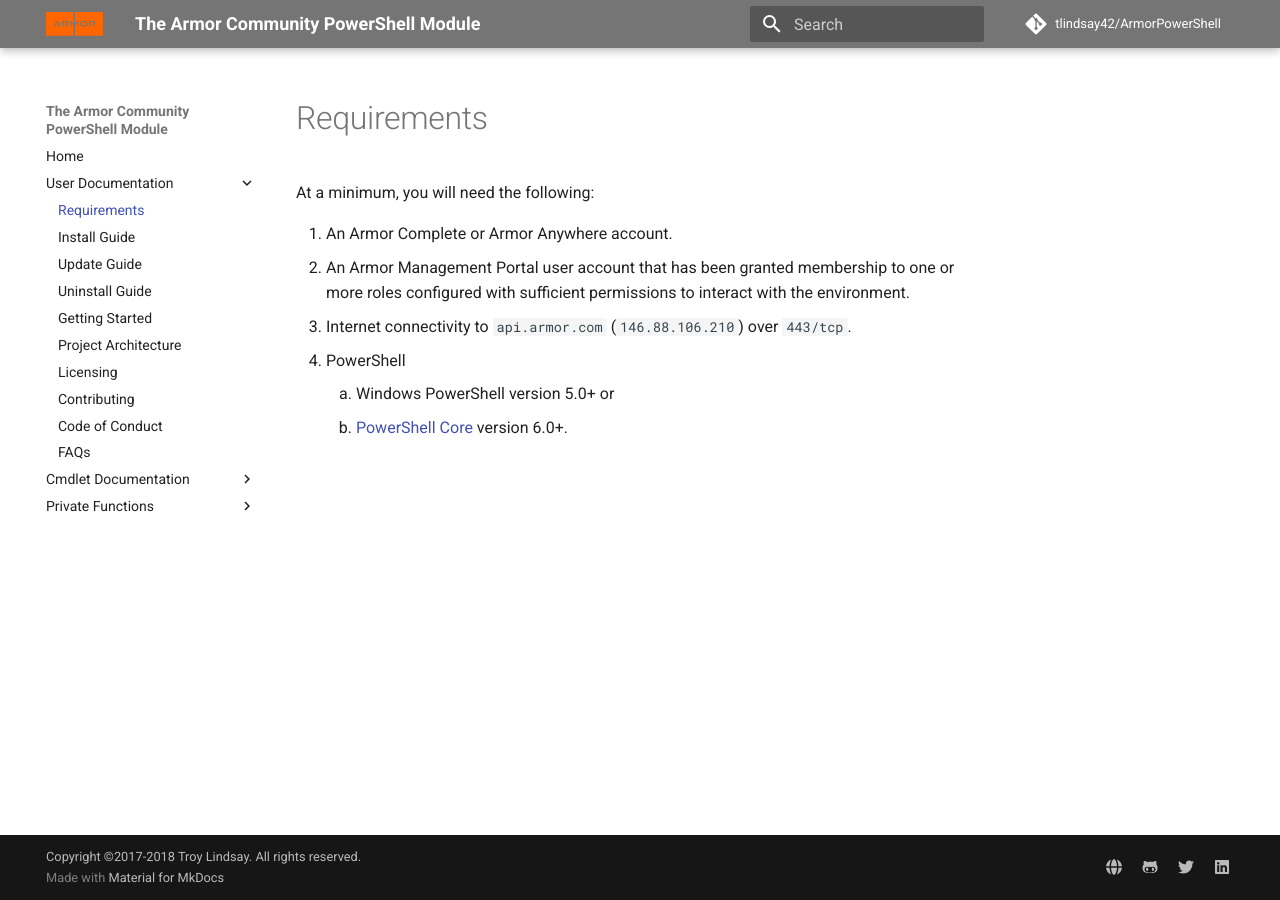
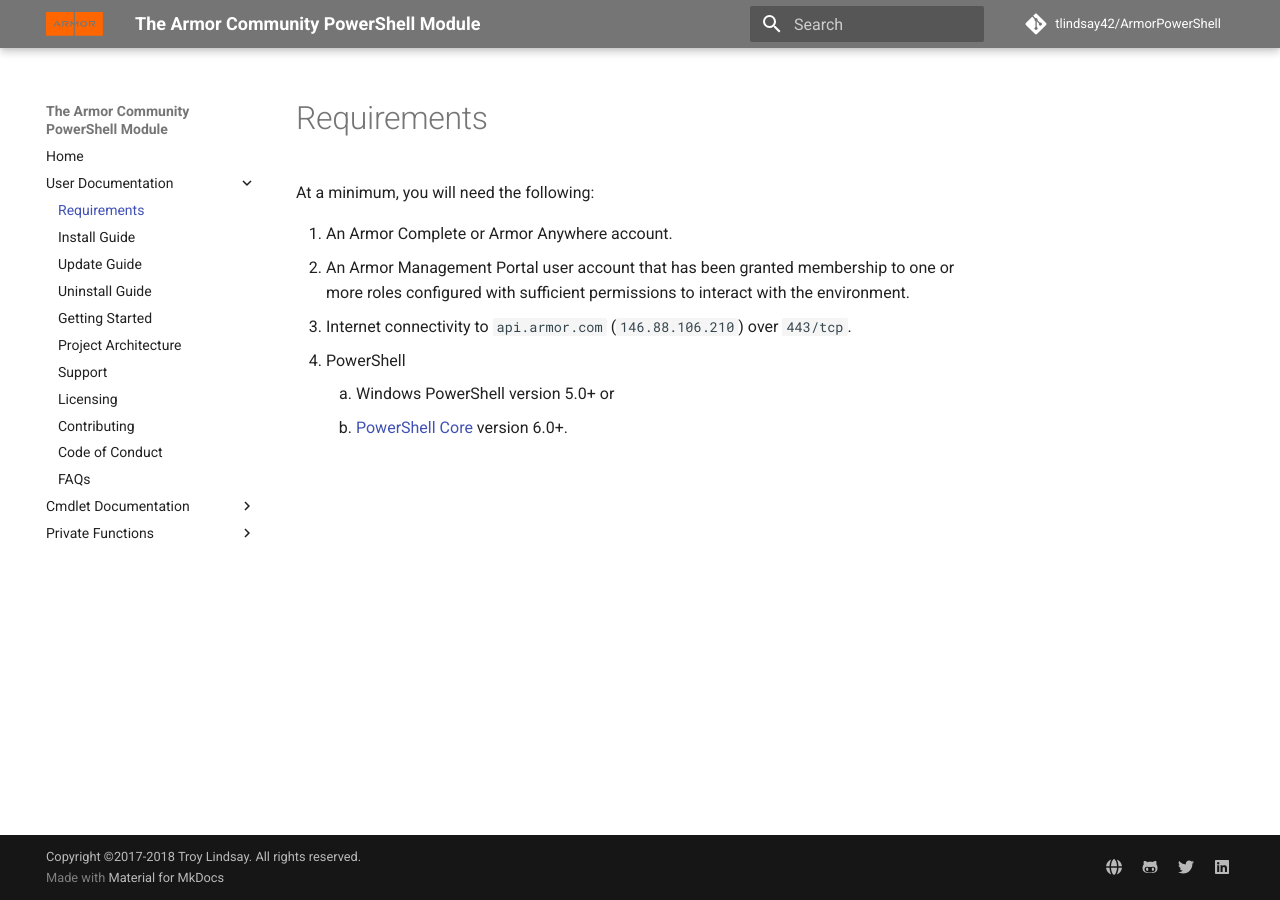
Before and after one commit to tlindsay42/ArmorPowerShell, an MkDocs documentation site: the page built from docs/user/Requirements.md, in a window 1280 px wide. Built offline with MkDocs 1.6.1 and Material for MkDocs 9.7.7, drawn with Linux system fonts in a browser that asks for light colours; comment, search, counter and statistics services are not loaded.

Commit message:
:memo: Add Support page [skip publish]

```diff
--- a/mkdocs.yml
+++ b/mkdocs.yml
@@ -93,6 +93,7 @@
     - Uninstall Guide: 'user/Uninstall.md'
     - Getting Started: 'user/Getting_Started.md'
     - Project Architecture: 'user/Project_Architecture.md'
+    - Support: 'user/Support.md'
     - Licensing: 'user/Licensing.md'
     - Contributing: 'user/Contributing.md'
     - Code of Conduct: 'user/Code_of_Conduct.md'
```
Also changed, not shown: 1 other file.
